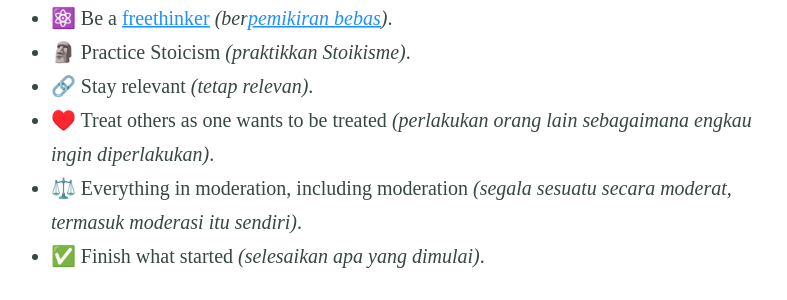
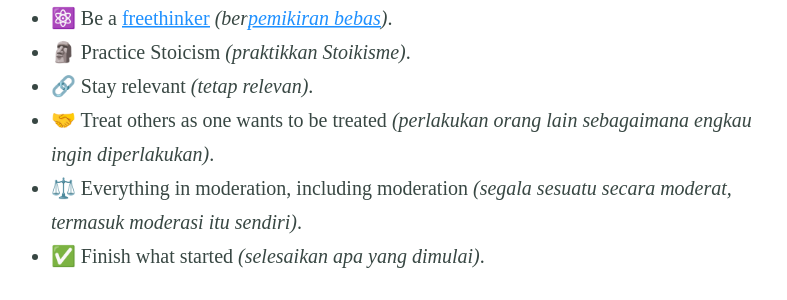
Before and after one commit to yudhaharton/yudhaharton.github.io, a Jekyll site: the page built from index.md, in a window 1280 px wide. Shown: the part 884-1184 px from the top of the page, without its empty margins (232-1019 px from the left). Built offline with Jekyll 4.4.1, drawn with Linux system fonts in a browser that asks for light colours; some web fonts are replaced.

```diff
--- a/index.md
+++ b/index.md
@@ -16,7 +16,7 @@ My life principles:
 - ⚛️ Be a [freethinker](https://en.wikipedia.org/wiki/Freethought) _(ber[pemikiran bebas](pemikiran bebas))_.
 - 🗿 Practice Stoicism _(praktikkan Stoikisme)_.
 - 🔗 Stay relevant _(tetap relevan)_.
-- ♥️ Treat others as one wants to be treated _(perlakukan orang lain sebagaimana engkau ingin diperlakukan)_.
+- 🤝 Treat others as one wants to be treated _(perlakukan orang lain sebagaimana engkau ingin diperlakukan)_.
 - ⚖️ Everything in moderation, including moderation _(segala sesuatu secara moderat, termasuk moderasi itu sendiri)_.
 - ✅ Finish what started _(selesaikan apa yang dimulai)_.
 
```
